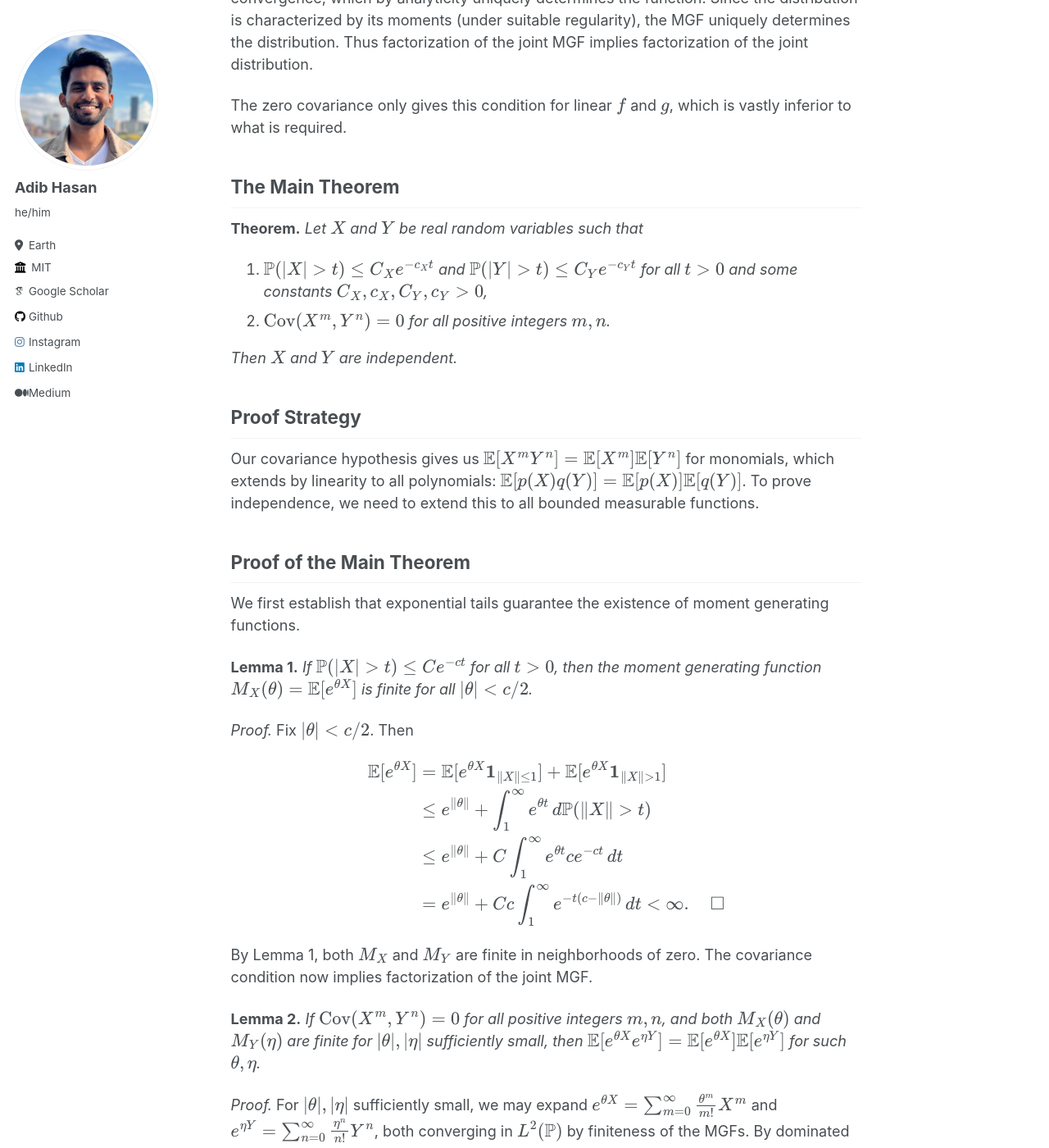
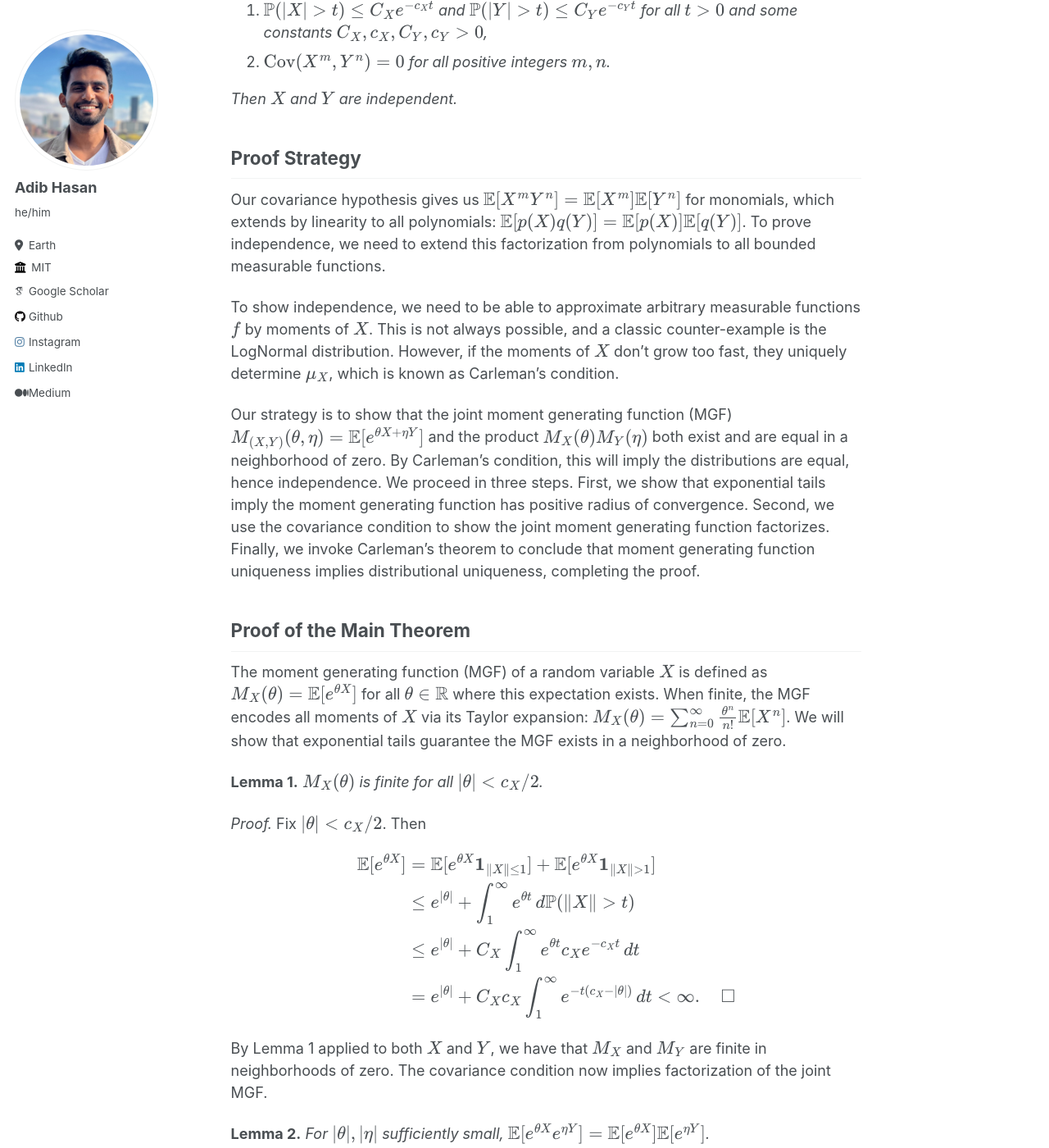
Before and after one commit to Neehan/neehan.github.io, a Jekyll site: the page built from _blog/no-corr-to-independence.md, in a window 1280 px wide and 1400 px high, scrolled down 1496 px. Shown: the whole window at 82% size. Built offline with Jekyll 4.4.1, drawn with Linux system fonts in a browser that asks for light colours; some web fonts are replaced; some of the changed text lies outside the part shown.

Commit message:
no corr to indep

```diff
--- a/_blog/no-corr-to-independence.md
+++ b/_blog/no-corr-to-independence.md
@@ -32,15 +32,7 @@ $$
 
 To see the equivalence, note that if the joint law factorizes then integrating $f(x)g(y)$ against $\mu\_X\otimes\mu\_Y$ gives factorization by Fubini's theorem. Conversely, taking $f=\mathbf 1\_A$ and $g=\mathbf 1\_B$ recovers the probabilistic definition.
 
-An important special case is when both $X$ and $Y$ possess moment generating functions $M\_X(\theta) = \mathbb E[e^{\theta X}]$ and $M\_Y(\eta) = \mathbb E[e^{\eta Y}]$ that are finite in neighborhoods of zero. In this case, independence is equivalent to factorization of the joint moment generating function:
-
-$$
-M_{(X,Y)}(\theta,\eta) = \mathbb E[e^{\theta X + \eta Y}] = M_X(\theta)M_Y(\eta)
-$$
-
-for all $(\theta,\eta)$ in a neighborhood of $(0,0)$. The intuition is that the MGF $M\_X(\theta) = \mathbb E[e^{\theta X}]$ encodes all moments of $X$ via the Taylor expansion $M\_X(\theta) = \sum\_{n=0}^\infty \frac{\theta^n}{n!}\mathbb E[X^n]$. When the MGF is finite in a neighborhood of zero, this power series has positive radius of convergence, which by analyticity uniquely determines the function. Since the distribution is characterized by its moments (under suitable regularity), the MGF uniquely determines the distribution. Thus factorization of the joint MGF implies factorization of the joint distribution.
-
-The zero covariance only gives this condition for linear $f$ and $g$, which is vastly inferior to what is required.
+The zero covariance condition $\mathbb E[XY] = \mathbb E[X]\mathbb E[Y]$ only gives factorization for the specific choice $f(x) = x$ and $g(y) = y$, which is vastly weaker than what is required for independence. This explains why the standard counterexample $Y = X^2$ works: we only have factorization for linear functions, not for nonlinear functions like $f(x) = x^2$.
 
 ## The Main Theorem
 
@@ -52,30 +44,34 @@ The zero covariance only gives this condition for linear $f$ and $g$, which is v
 
 ## Proof Strategy
 
-Our covariance hypothesis gives us $\mathbb E[X^m Y^n] = \mathbb E[X^m]\mathbb E[Y^n]$ for monomials, which extends by linearity to all polynomials: $\mathbb E[p(X)q(Y)] = \mathbb E[p(X)]\mathbb E[q(Y)]$. To prove independence, we need to extend this to all bounded measurable functions.
+Our covariance hypothesis gives us $\mathbb E[X^m Y^n] = \mathbb E[X^m]\mathbb E[Y^n]$ for monomials, which extends by linearity to all polynomials: $\mathbb E[p(X)q(Y)] = \mathbb E[p(X)]\mathbb E[q(Y)]$. To prove independence, we need to extend this factorization from polynomials to all bounded measurable functions.
+
+To show independence, we need to be able to approximate arbitrary measurable functions $f$ by moments of $X$. This is not always possible, and a classic counter-example is the LogNormal distribution. However, if the moments of $X$ don't grow too fast, they uniquely determine $\mu\_X$, which is known as Carleman's condition.
+
+Our strategy is to show that the joint moment generating function (MGF) $M\_{(X,Y)}(\theta,\eta) = \mathbb E[e^{\theta X + \eta Y}]$ and the product $M\_X(\theta) M\_Y(\eta)$ both exist and are equal in a neighborhood of zero. By Carleman's condition, this will imply the distributions are equal, hence independence. We proceed in three steps. First, we show that exponential tails imply the moment generating function has positive radius of convergence. Second, we use the covariance condition to show the joint moment generating function factorizes. Finally, we invoke Carleman's theorem to conclude that moment generating function uniqueness implies distributional uniqueness, completing the proof.
 
 ## Proof of the Main Theorem
 
-We first establish that exponential tails guarantee the existence of moment generating functions.
+The moment generating function (MGF) of a random variable $X$ is defined as $M\_X(\theta) = \mathbb E[e^{\theta X}]$ for all $\theta \in \mathbb R$ where this expectation exists. When finite, the MGF encodes all moments of $X$ via its Taylor expansion: $M\_X(\theta) = \sum\_{n=0}^\infty \frac{\theta^n}{n!}\mathbb E[X^n]$. We will show that exponential tails guarantee the MGF exists in a neighborhood of zero.
 
-**Lemma 1.** *If $\mathbb P(\|X\|>t) \le Ce^{-ct}$ for all $t>0$, then the moment generating function $M\_X(\theta) = \mathbb E[e^{\theta X}]$ is finite for all $\|\theta\| < c/2$.*
+**Lemma 1.** *$M\_X(\theta)$ is finite for all $\|\theta\| < c\_X/2$.*
 
-*Proof.* Fix $\|\theta\| < c/2$. Then
+*Proof.* Fix $\|\theta\| < c\_X/2$. Then
 
 $$
 \begin{align}
 \mathbb E[e^{\theta X}] &= \mathbb E[e^{\theta X}\mathbf 1_{\|X\|\le 1}] + \mathbb E[e^{\theta X}\mathbf 1_{\|X\|> 1}] \\
-&\le e^{\|\theta\|} + \int_1^\infty e^{\theta t}\,d\mathbb P(\|X\| > t) \\
-&\le e^{\|\theta\|} + C\int_1^\infty e^{\theta t}ce^{-ct}\,dt \\
-&= e^{\|\theta\|} + Cc\int_1^\infty e^{-t(c-\|\theta\|)}\,dt < \infty. \quad \square
+&\le e^{|\theta|} + \int_1^\infty e^{\theta t}\,d\mathbb P(\|X\| > t) \\
+&\le e^{|\theta|} + C_X\int_1^\infty e^{\theta t}c_Xe^{-c_Xt}\,dt \\
+&= e^{|\theta|} + C_Xc_X\int_1^\infty e^{-t(c_X-|\theta|)}\,dt < \infty. \quad \square
 \end{align}
 $$
 
-By Lemma 1, both $M\_X$ and $M\_Y$ are finite in neighborhoods of zero. The covariance condition now implies factorization of the joint MGF.
+By Lemma 1 applied to both $X$ and $Y$, we have that $M\_X$ and $M\_Y$ are finite in neighborhoods of zero. The covariance condition now implies factorization of the joint MGF.
 
-**Lemma 2.** *If $\operatorname{Cov}(X^m,Y^n) = 0$ for all positive integers $m,n$, and both $M\_X(\theta)$ and $M\_Y(\eta)$ are finite for $\|\theta\|,\|\eta\|$ sufficiently small, then $\mathbb E[e^{\theta X}e^{\eta Y}] = \mathbb E[e^{\theta X}]\mathbb E[e^{\eta Y}]$ for such $\theta,\eta$.*
+**Lemma 2.** *For $\|\theta\|,\|\eta\|$ sufficiently small, $\mathbb E[e^{\theta X}e^{\eta Y}] = \mathbb E[e^{\theta X}]\mathbb E[e^{\eta Y}]$.*
 
-*Proof.* For $\|\theta\|,\|\eta\|$ sufficiently small, we may expand $e^{\theta X} = \sum\_{m=0}^\infty \frac{\theta^m}{m!}X^m$ and $e^{\eta Y} = \sum\_{n=0}^\infty \frac{\eta^n}{n!}Y^n$, both converging in $L^2(\mathbb P)$ by finiteness of the MGFs. By dominated convergence,
+*Proof.* For $\|\theta\|,\|\eta\|$ sufficiently small, we may expand $e^{\theta X} = \sum\_{m=0}^\infty \frac{\theta^m}{m!}X^m$ and $e^{\eta Y} = \sum\_{n=0}^\infty \frac{\eta^n}{n!}Y^n$. By Lemma 1, the MGFs are finite, so these series converge absolutely in $L^1(\mathbb P)$. By dominated convergence,
 
 $$
 \begin{align}
@@ -88,10 +84,32 @@ $$
 
 where the third equality uses $\operatorname{Cov}(X^m,Y^n) = 0$, which gives $\mathbb E[X^m Y^n] = \mathbb E[X^m]\mathbb E[Y^n]$. $\square$
 
-To complete the proof, we apply the MGF characterization of independence from the previous section. By Lemma 2, the joint MGF factorizes:
+The final step is to show that factorization of the MGF implies factorization of the distribution. This follows from Carleman's condition.
+
+**Lemma 3.** *The joint distribution $\mu\_{(X,Y)}$ is uniquely determined by its MGF.*
+
+*Proof.* By Lemma 1, the moments satisfy $\mathbb E[\|X\|^n] \le C\_X n! c\_X^{-n}$. This moment bound implies that Carleman's condition holds:
 
 $$
-M_{(X,Y)}(\theta,\eta) = \mathbb E[e^{\theta X + \eta Y}] = \mathbb E[e^{\theta X}e^{\eta Y}] = M_X(\theta)M_Y(\eta)
+\sum_{n=1}^\infty \left(\mathbb E[|X|^{2n}]\right)^{-1/(2n)} \ge \sum_{n=1}^\infty (C_Xn!c_X^{-n})^{-1/(2n)} \ge \sum_{n=1}^\infty C_X^{-1/(2n)}(n!)^{-1/(2n)}c_X^{1/2} = \infty,
 $$
 
-for all $(\theta,\eta)$ in a neighborhood of $(0,0)$. Since the MGF uniquely determines the distribution when finite near zero, this factorization implies the joint distribution factorizes: $\mu\_{(X,Y)} = \mu\_X \otimes \mu\_Y$. Therefore $X$ and $Y$ are independent. $\square$
+where the divergence follows from Stirling's approximation: $(n!)^{-1/(2n)} \sim (ne)^{-1/2}$. The same holds for $Y$. By Carleman's theorem, the moment sequences of $X$ and $Y$ uniquely determine their distributions, and hence the joint moment sequence uniquely determines $\mu\_{(X,Y)}$. Since the MGF has positive radius of convergence by Lemma 1, it uniquely determines the moments, and therefore uniquely determines the distribution. $\square$
+
+We can now complete the proof of the main theorem. By Lemma 2, for $(\theta,\eta)$ in a neighborhood of $(0,0)$, the joint MGF satisfies
+
+$$
+M_{(X,Y)}(\theta,\eta) = \mathbb E[e^{\theta X + \eta Y}] = \mathbb E[e^{\theta X}e^{\eta Y}] = M_X(\theta)M_Y(\eta).
+$$
+
+Now consider the product measure $\mu\_X \otimes \mu\_Y$ on $\mathbb R^2$. The MGF of this product measure is given by
+
+$$
+\int_{\mathbb R^2} e^{\theta x + \eta y}\,d(\mu_X \otimes \mu_Y)(x,y) = \int_{\mathbb R} e^{\theta x}\,d\mu_X(x) \cdot \int_{\mathbb R} e^{\eta y}\,d\mu_Y(y) = M_X(\theta)M_Y(\eta).
+$$
+
+Therefore $\mu\_{(X,Y)}$ and $\mu\_X \otimes \mu\_Y$ have identical MGFs on a neighborhood of $(0,0)$. By Lemma 3, the MGF uniquely determines the distribution, so $\mu\_{(X,Y)} = \mu\_X \otimes \mu\_Y$. This is precisely the definition of independence. $\square$
+
+**Corollary.** *If $X$ satisfies the exponential tail condition $\mathbb P(\|X\|>t) \le Ce^{-ct}$, then polynomials are dense in $L^2(\mu\_X)$.*
+
+*Proof.* By Lemma 1, all moments are finite, so the polynomials $\{1, X, X^2, X^3, \ldots\}$ all lie in $L^2(\mu\_X)$. To show density, suppose $f \in L^2(\mu\_X)$ is orthogonal to all polynomials, meaning $\mathbb E[f(X)X^n] = 0$ for all $n \ge 0$. Let $Y = f(X)$. Then $\mathbb E[Y] = 0$ and $\operatorname{Cov}(X^m, Y) = \mathbb E[X^m Y] - \mathbb E[X^m]\mathbb E[Y] = \mathbb E[X^m Y] = 0$ for all $m \ge 0$. By the main theorem, $X$ and $Y$ are independent. But $Y = f(X)$ is a function of $X$, so the only way they can be independent is if $Y$ is constant almost surely. Since $\mathbb E[Y] = 0$, we have $Y = 0$ almost surely, hence $f = 0$ in $L^2$. $\square$
```
